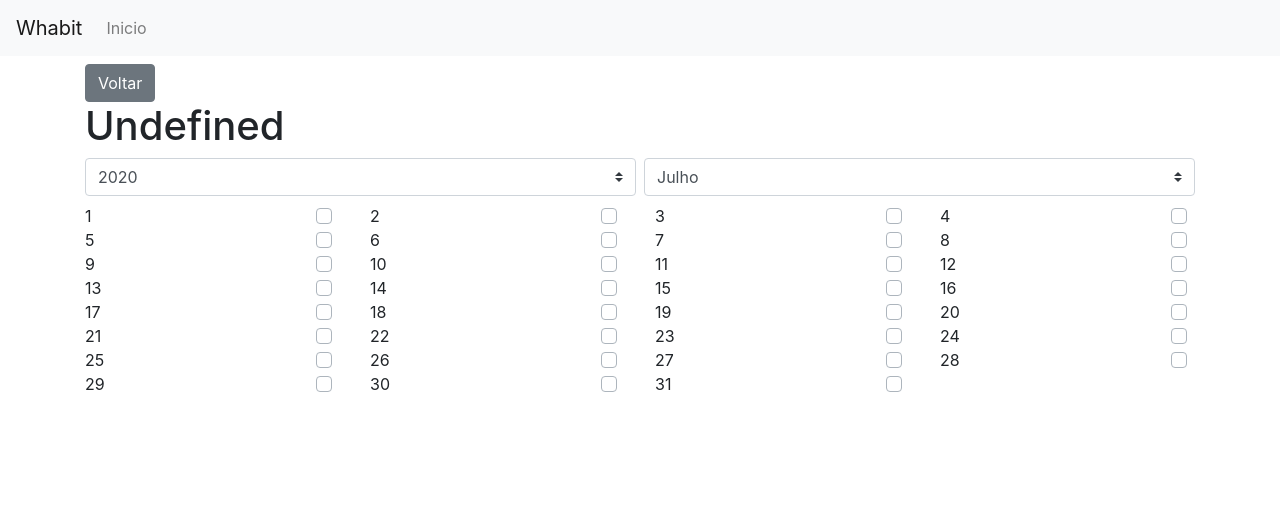
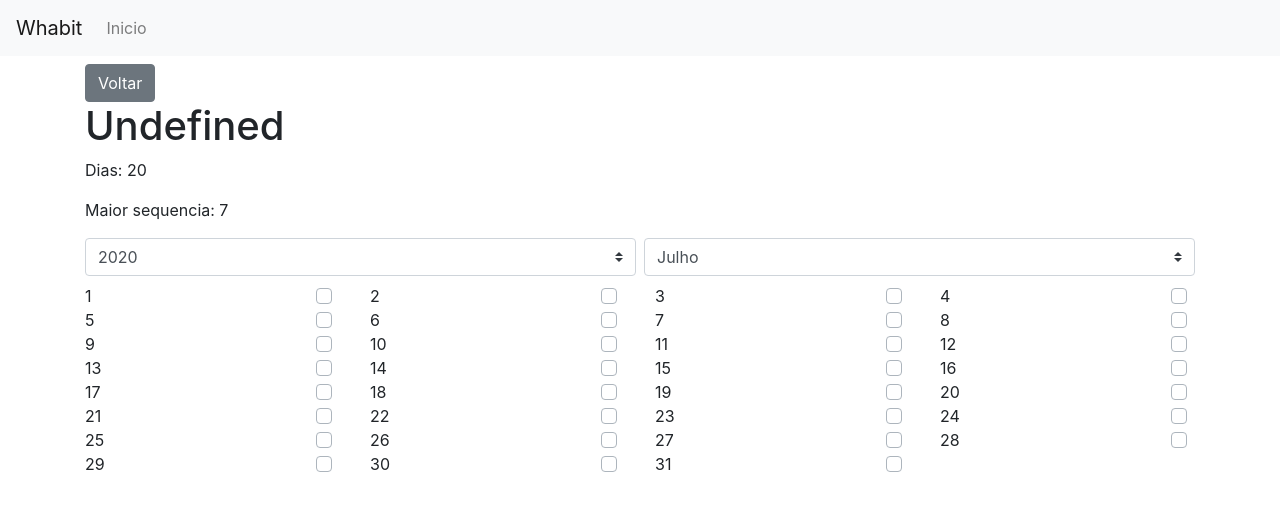
Before and after one commit to Wode-dev/whabit-client, a Vue app: page /habito in a window 1280 px wide. Shown: the top 510 px of the page. Built offline with nearby package versions, Linux system fonts and the light colour scheme.

Commit message:
Instala vuex

```diff
--- a/src/views/habit/Index.vue
+++ b/src/views/habit/Index.vue
@@ -4,6 +4,8 @@
             <b-button :to="{name: 'Home'}">Voltar</b-button>
 
             <p class="h1">{{habit.name}}</p>
+            <p>Dias: 20</p>
+            <p>Maior sequencia: 7</p>
             <b-row class="mt-2">
                 <b-col class="pr-1" cols="6">
                     <b-form-select
```
Also changed, not shown: src/core/store.js (added, +8 -0 lines).
